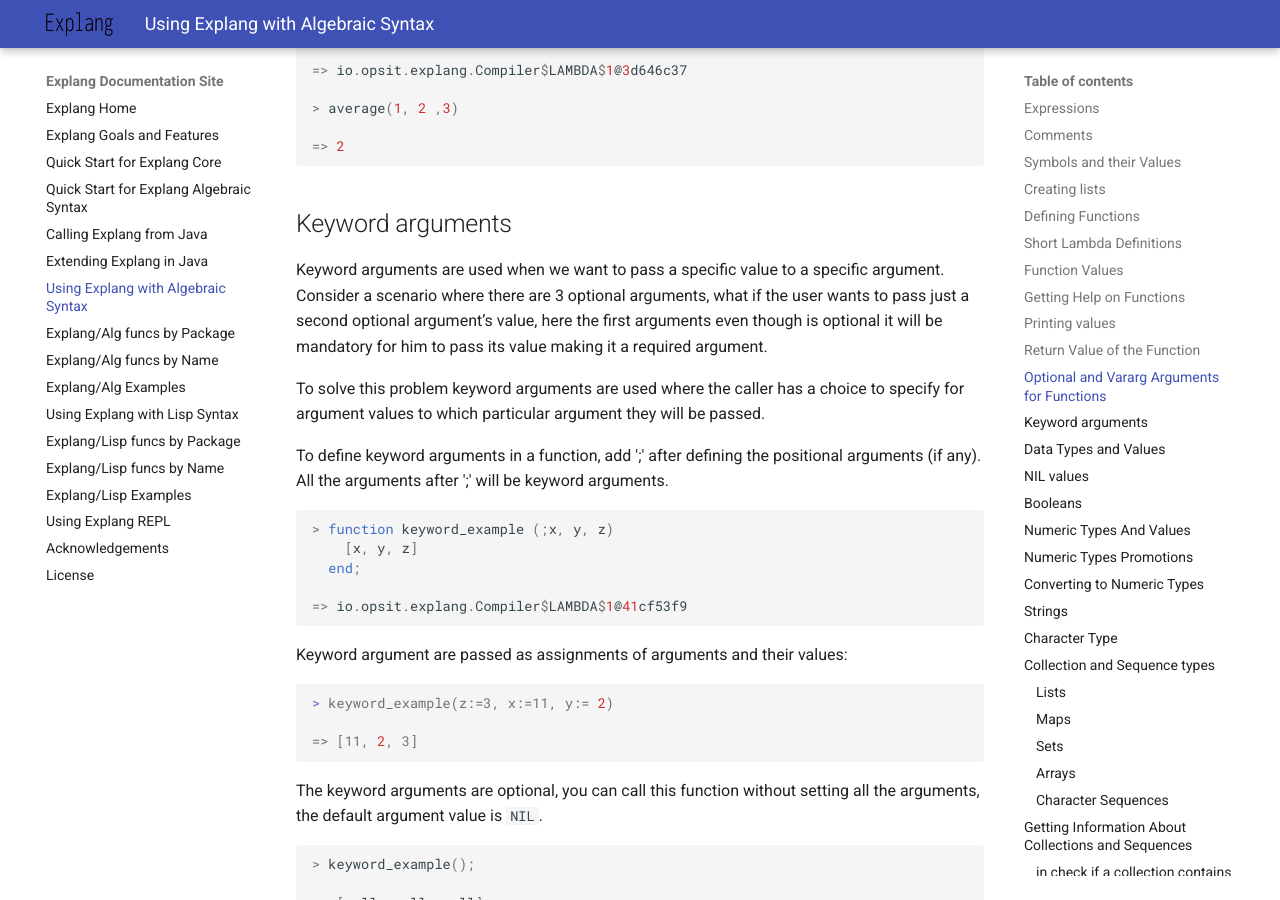
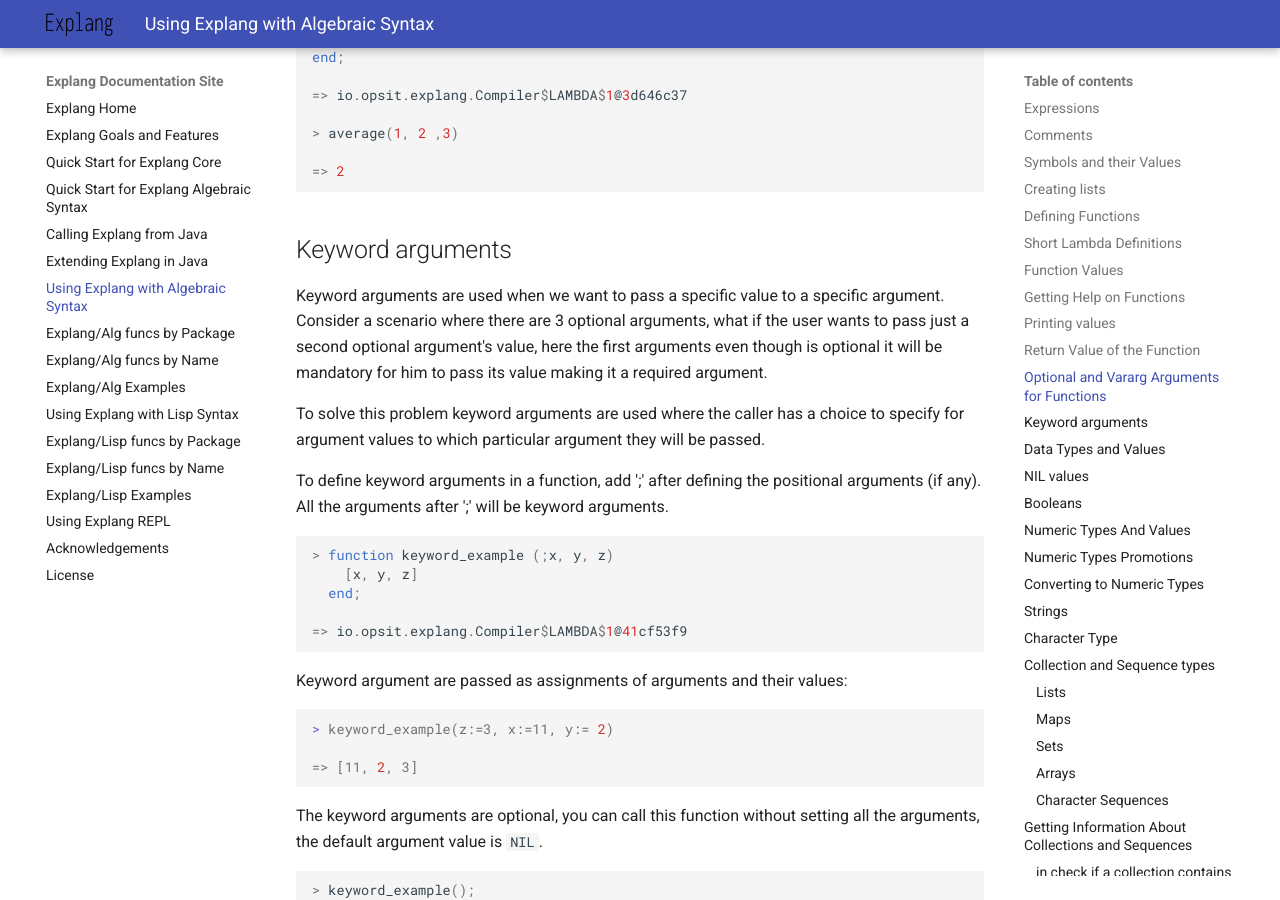
Before and after one commit to opsit-io/opsit-explang-docs, an MkDocs documentation site: the page built from docs/explang-alg.md, in a window 1280 px wide and 900 px high, scrolled down 8324 px. Built offline with MkDocs 1.6.1 and Material for MkDocs 9.7.7, drawn with Linux system fonts in a browser that asks for light colours; some of the changed text lies outside the part shown.

Commit message:
fix: cleanup, small fixes

```diff
--- a/docs/explang-alg.md
+++ b/docs/explang-alg.md
@@ -386,7 +387,7 @@
 Optional and Vararg Arguments for Functions
 -------------------------------------------
 
-We’ve seen above some functions like `list` and `+` that take varying
+We've seen above some functions like `list` and `+` that take varying
 numbers of arguments. Now we'll learn to define such functions.
 
 Function parameters list can contain extra directives that specify how
@@ -483,7 +484,7 @@
 Keyword arguments are used when we want to pass a specific value to a
 specific argument. Consider a scenario where there are 3 optional
 arguments, what if the user wants to pass just a second optional
-argument’s value, here the first arguments even though is optional it
+argument's value, here the first arguments even though is optional it
 will be mandatory for him to pass its value making it a required
 argument.
 
```
Also changed, not shown: other parts of docs/explang-alg.md (+6 -5 lines).
